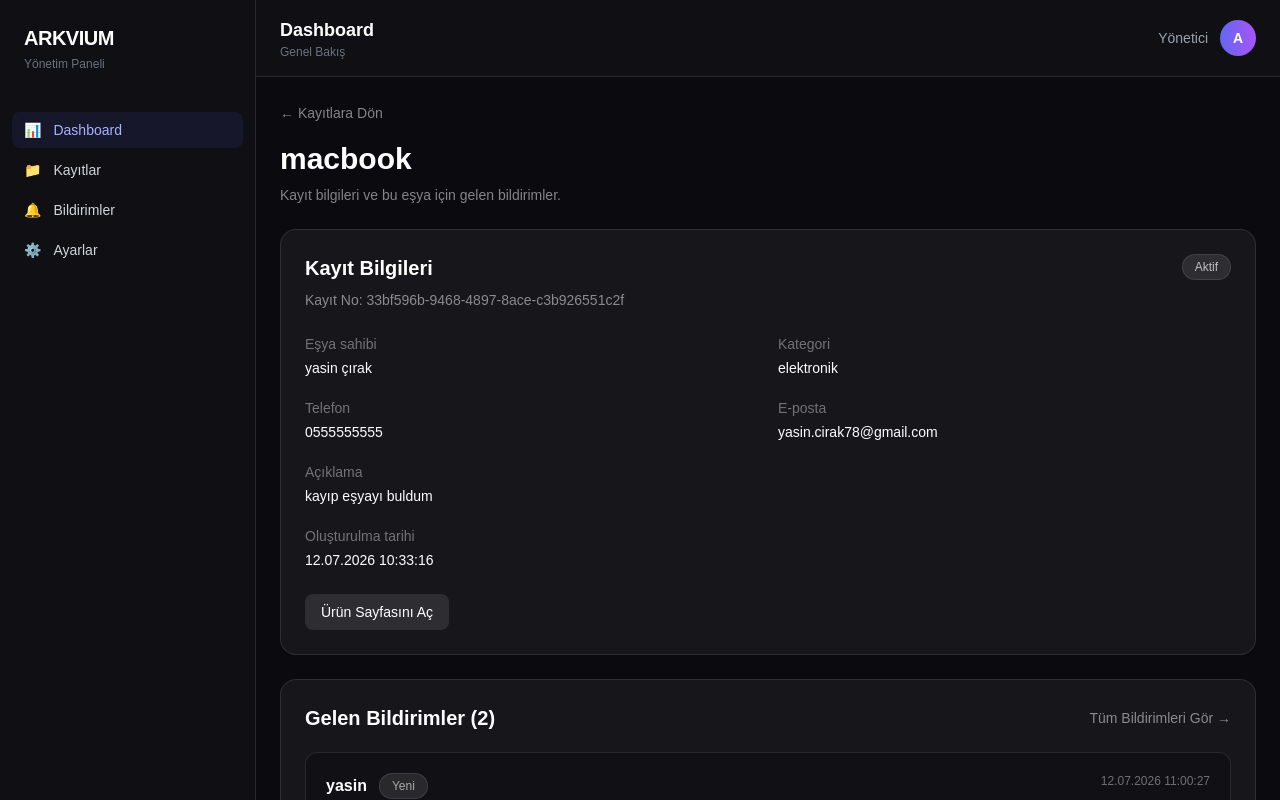
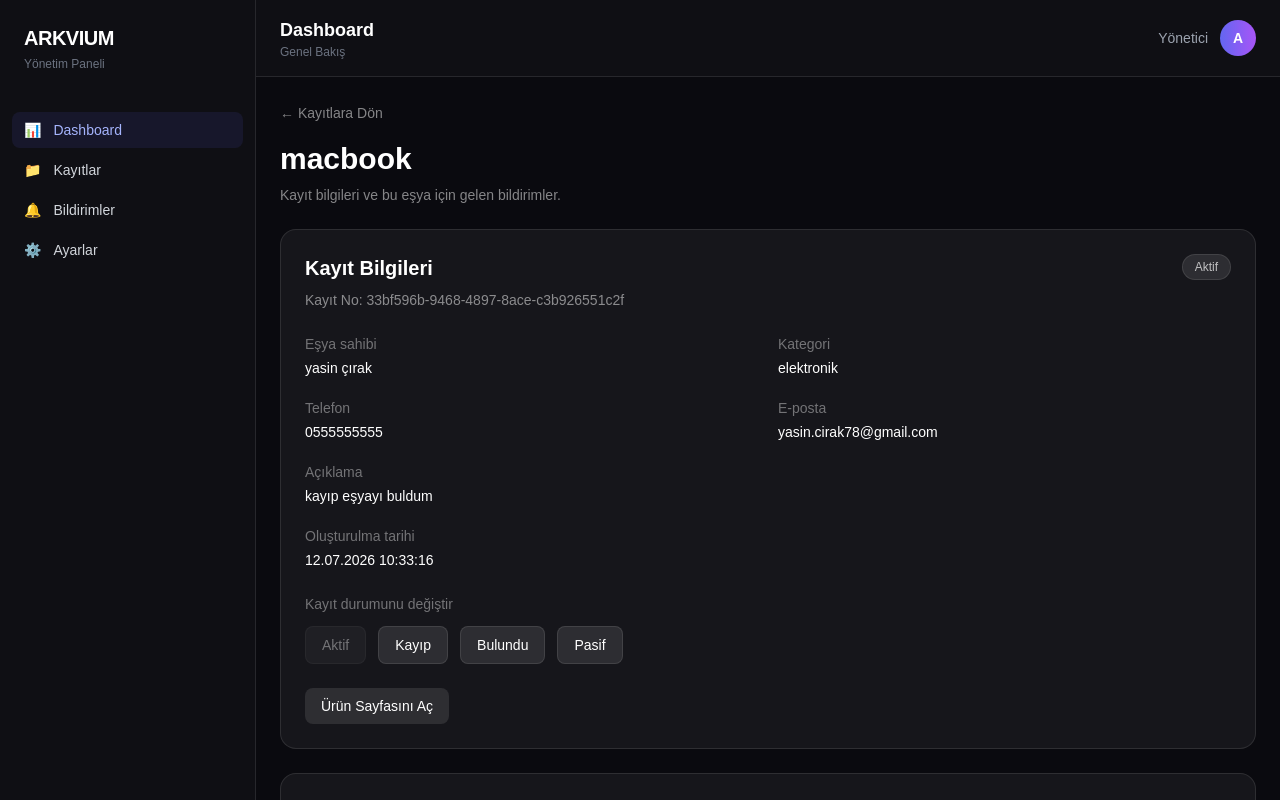
Before and after one commit to yasincirak/arkvium, a Next.js app: page /admin/records/33bf596b-9468-4897-8ace-c3b926551c2f in a window 1280 px wide. Shown: the top 800 px of the page. Built offline with nearby package versions, Linux system fonts and the light colour scheme.

Commit message:
Kayıt durum yönetimi eklendi

```diff
--- a/data/records.json
+++ b/data/records.json
@@ -7,7 +7,7 @@
     "email": "test@test.com",
     "description": "Test kaydı",
     "category": "Elektronik",
-    "status": "active",
+    "status": "lost",
     "createdAt": "2026-07-07T20:22:26.792Z"
   },
   {
--- a/src/app/admin/records/[id]/page.tsx
+++ b/src/app/admin/records/[id]/page.tsx
@@ -1,5 +1,6 @@
 import Link from "next/link";
 import { notFound } from "next/navigation";
+import { changeRecordStatus } from "@/lib/actions";
 import {
   getFinderMessagesByRecordId,
   getRecordById,
@@ -23,6 +24,15 @@
   const messages = getFinderMessagesByRecordId(record.id)
     .slice()
     .reverse();
+
+  const statusLabel =
+    record.status === "lost"
+      ? "Kayıp"
+      : record.status === "found"
+        ? "Bulundu"
+        : record.status === "inactive"
+          ? "Pasif"
+          : "Aktif";
 
   return (
     <div className="space-y-6">
@@ -56,7 +66,7 @@
           </div>
 
           <span className="w-fit rounded-full border border-white/10 bg-white/10 px-3 py-1 text-xs text-white/70">
-            {record.status === "active" ? "Aktif" : record.status}
+            {statusLabel}
           </span>
         </div>
 
@@ -101,6 +111,74 @@
         </div>
 
         <div className="mt-6">
+          <p className="mb-3 text-sm text-white/40">
+            Kayıt durumunu değiştir
+          </p>
+
+          <div className="flex flex-wrap gap-3">
+            <form
+              action={async () => {
+                "use server";
+                await changeRecordStatus(record.id, "active");
+              }}
+            >
+              <button
+                type="submit"
+                disabled={record.status === "active"}
+                className="rounded-lg border border-white/10 bg-white/10 px-4 py-2 text-sm font-medium text-white transition hover:bg-white/20 disabled:cursor-not-allowed disabled:opacity-40"
+              >
+                Aktif
+              </button>
+            </form>
+
+            <form
+              action={async () => {
+                "use server";
+                await changeRecordStatus(record.id, "lost");
+              }}
+            >
+              <button
+                type="submit"
+                disabled={record.status === "lost"}
+                className="rounded-lg border border-white/10 bg-white/10 px-4 py-2 text-sm font-medium text-white transition hover:bg-white/20 disabled:cursor-not-allowed disabled:opacity-40"
+              >
+                Kayıp
+              </button>
+            </form>
+
+            <form
+              action={async () => {
+                "use server";
+                await changeRecordStatus(record.id, "found");
+              }}
+            >
+              <button
+                type="submit"
+                disabled={record.status === "found"}
+                className="rounded-lg border border-white/10 bg-white/10 px-4 py-2 text-sm font-medium text-white transition hover:bg-white/20 disabled:cursor-not-allowed disabled:opacity-40"
+              >
+                Bulundu
+              </button>
+            </form>
+
+            <form
+              action={async () => {
+                "use server";
+                await changeRecordStatus(record.id, "inactive");
+              }}
+            >
+              <button
+                type="submit"
+                disabled={record.status === "inactive"}
+                className="rounded-lg border border-white/10 bg-white/10 px-4 py-2 text-sm font-medium text-white transition hover:bg-white/20 disabled:cursor-not-allowed disabled:opacity-40"
+              >
+                Pasif
+              </button>
+            </form>
+          </div>
+        </div>
+
+        <div className="mt-6">
           <Link
             href={`/item/${record.id}`}
             className="inline-flex rounded-lg bg-white/10 px-4 py-2 text-sm font-medium text-white transition hover:bg-white/20"
@@ -131,7 +209,7 @@
         ) : (
           <div className="mt-5 space-y-4">
             {messages.map((message) => {
-              const statusLabel =
+              const messageStatusLabel =
                 message.status === "completed"
                   ? "Tamamlandı"
                   : message.status === "read"
@@ -151,7 +229,7 @@
                         </h3>
 
                         <span className="rounded-full border border-white/10 bg-white/10 px-3 py-1 text-xs text-white/60">
-                          {statusLabel}
+                          {messageStatusLabel}
                         </span>
                       </div>
 
--- a/src/lib/actions.ts
+++ b/src/lib/actions.ts
@@ -8,9 +8,11 @@
   saveFinderMessage,
   getRecordById,
   updateFinderMessageStatus,
+  updateRecordStatus,
 } from "./store";
 import type {
   ItemRecord,
+  ItemRecordStatus,
   FinderMessage,
   FinderMessageStatus,
 } from "./types";
@@ -22,7 +24,7 @@
   email: string;
   description: string;
   category: string;
-  status: string;
+  status: ItemRecordStatus;
 };
 
 type CreateFinderMessageInput = {
@@ -110,3 +112,17 @@
 
   return updatedMessage;
 }
+
+export async function changeRecordStatus(
+  recordId: string,
+  status: ItemRecordStatus
+): Promise<ItemRecord | null> {
+  const updatedRecord = updateRecordStatus(recordId, status);
+
+  revalidatePath("/admin");
+  revalidatePath("/admin/records");
+  revalidatePath(`/admin/records/${recordId}`);
+  revalidatePath(`/item/${recordId}`);
+
+  return updatedRecord;
+}
--- a/src/lib/store.ts
+++ b/src/lib/store.ts
@@ -2,6 +2,7 @@
 import path from "path";
 import type {
   ItemRecord,
+  ItemRecordStatus,
   FinderMessage,
   FinderMessageStatus,
 } from "./types";
@@ -33,6 +34,7 @@
 
 export function getRecordById(id: string): ItemRecord | null {
   const records = getRecords();
+
   return records.find((record) => record.id === id) ?? null;
 }
 
@@ -40,9 +42,41 @@
   const records = getRecords();
   records.push(record);
 
-  fs.writeFileSync(recordsFile, JSON.stringify(records, null, 2), "utf-8");
+  fs.writeFileSync(
+    recordsFile,
+    JSON.stringify(records, null, 2),
+    "utf-8"
+  );
 
   return record;
+}
+
+export function updateRecordStatus(
+  recordId: string,
+  status: ItemRecordStatus
+): ItemRecord | null {
+  const records = getRecords();
+
+  const recordIndex = records.findIndex(
+    (record) => record.id === recordId
+  );
+
+  if (recordIndex === -1) {
+    return null;
+  }
+
+  records[recordIndex] = {
+    ...records[recordIndex],
+    status,
+  };
+
+  fs.writeFileSync(
+    recordsFile,
+    JSON.stringify(records, null, 2),
+    "utf-8"
+  );
+
+  return records[recordIndex];
 }
 
 export function getFinderMessages(): FinderMessage[] {
@@ -57,9 +91,14 @@
   }));
 }
 
-export function getFinderMessagesByRecordId(recordId: string): FinderMessage[] {
+export function getFinderMessagesByRecordId(
+  recordId: string
+): FinderMessage[] {
   const messages = getFinderMessages();
-  return messages.filter((message) => message.recordId === recordId);
+
+  return messages.filter(
+    (message) => message.recordId === recordId
+  );
 }
 
 export function saveFinderMessage(message: FinderMessage) {
```
Also changed, not shown: src/lib/types.ts (+7 -1 lines).
